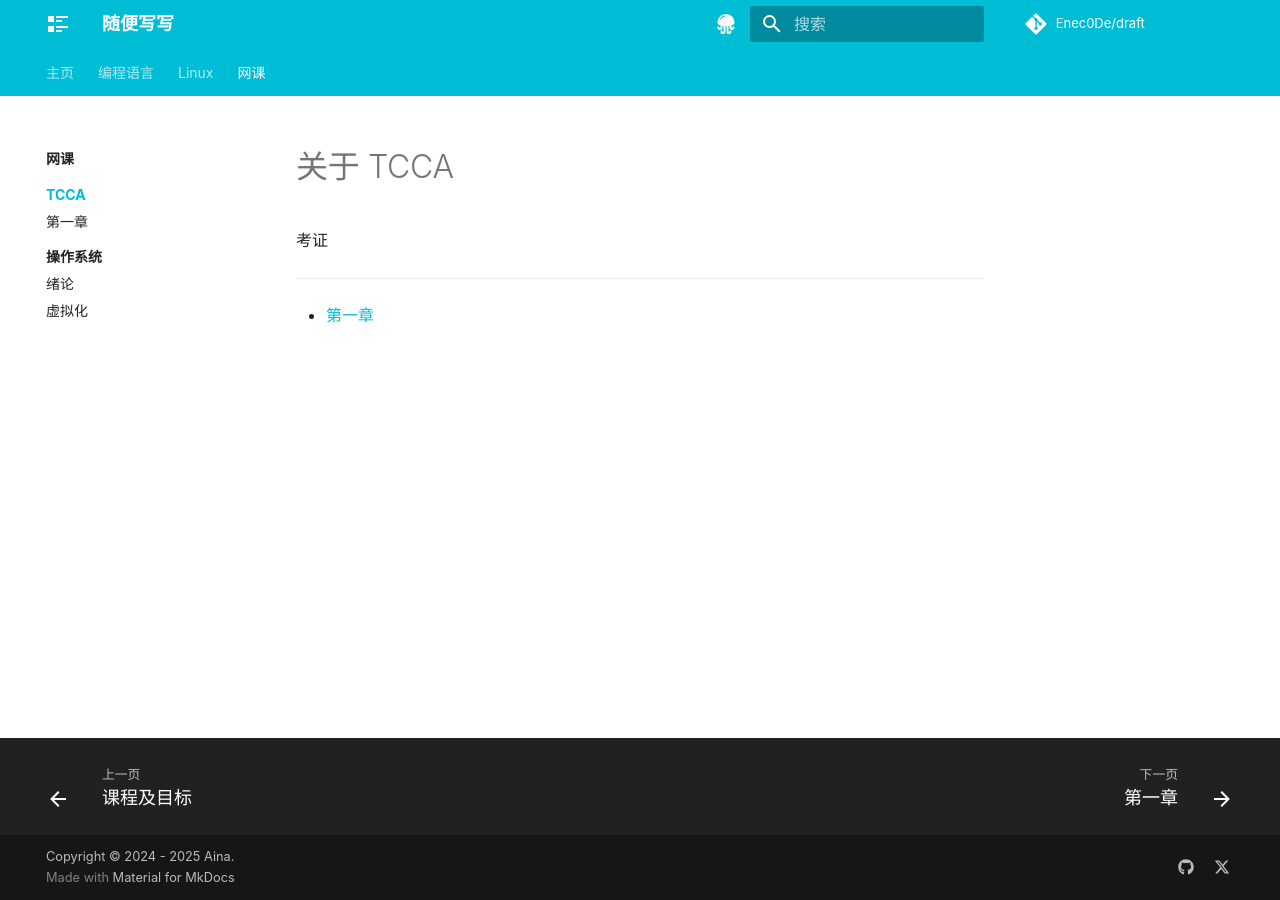
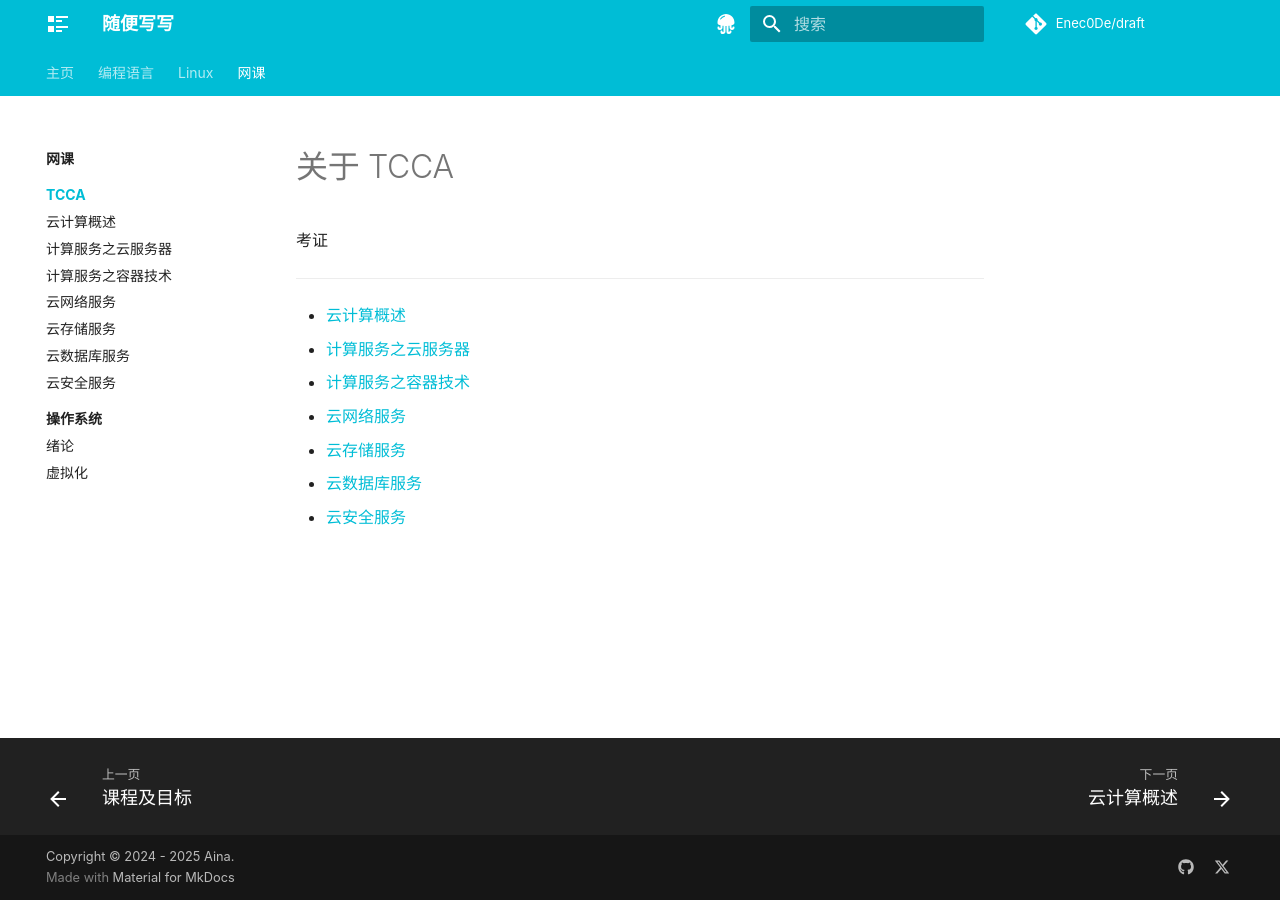
Before and after one commit to Enec0De/draft, an MkDocs documentation site: the page built from docs/courses/tcca/index.md, in a window 1280 px wide. Built offline with MkDocs 1.6.1 and Material for MkDocs 9.7.7, drawn with Linux system fonts in a browser that asks for light colours; some web fonts are replaced; comment, search, counter and statistics services are not loaded.

Commit message:
完成 TCCA 2.2

```diff
--- /dev/null
+++ b/docs/courses/tcca/01-Cloud-Overview.md
@@ -0,0 +1,8 @@
+---
+title: 云计算概述
+---
+
+云计算概述 { #overview }
+==========
+
+***
--- a/docs/courses/tcca/chapter1.md
+++ /dev/null
@@ -1,8 +0,0 @@
----
-title: Chapter 1
----
-
-第一章
-======
-
-***
--- a/docs/courses/tcca/index.md
+++ b/docs/courses/tcca/index.md
@@ -9,6 +9,19 @@ title: 关于 TCCA
 
 ***
 
--   [第一章][chapter1]
+-   [云计算概述][overview]
+-   [计算服务之云服务器][cvm]
+-   [计算服务之容器技术][container]
+-   [云网络服务][network]
+-   [云存储服务][storage]
+-   [云数据库服务][database]
+-   [云安全服务][security]
 
-  [chapter1]: chapter1.md
+
+  [overview]: 01-Cloud-Overview.md
+  [cvm]: 02-CVM-Service.md
+  [container]: 03-Compute-Container-Tech.md
+  [network]: 04-Network-Service.md
+  [storage]: 05-Storage-Service.md
+  [database]: 06-Database-Service.md
+  [security]: 07-Security-Service.md
--- a/mkdocs.yml
+++ b/mkdocs.yml
@@ -163,7 +163,14 @@ nav:
     - courses/index.md
     - TCCA:
       - courses/tcca/index.md
-      - 第一章: courses/tcca/chapter1.md
+      - 云计算概述: courses/tcca/01-Cloud-Overview.md
+      - 计算服务之云服务器: courses/tcca/02-CVM-Service.md
+      - 计算服务之容器技术: courses/tcca/03-Compute-Container-Tech.md
+      - 云网络服务: courses/tcca/04-Network-Service.md
+      - 云存储服务: courses/tcca/05-Storage-Service.md
+      - 云数据库服务: courses/tcca/06-Database-Service.md
+      - 云安全服务: courses/tcca/07-Security-Service.md
+
     - 操作系统:
       - courses/operating-systems/index.md
       - 绪论: courses/operating-systems/introduction.md
```
Also changed, not shown: docs/courses/tcca/02-CVM-Service.md (added, +172 -0 lines), docs/courses/tcca/03-Compute-Container-Tech.md (added), docs/courses/tcca/04-Network-Service.md (added), docs/courses/tcca/05-Storage-Service.md (added), docs/courses/tcca/06-Database-Service.md (added), docs/courses/tcca/07-Security-Service.md (added), 1 other file.
